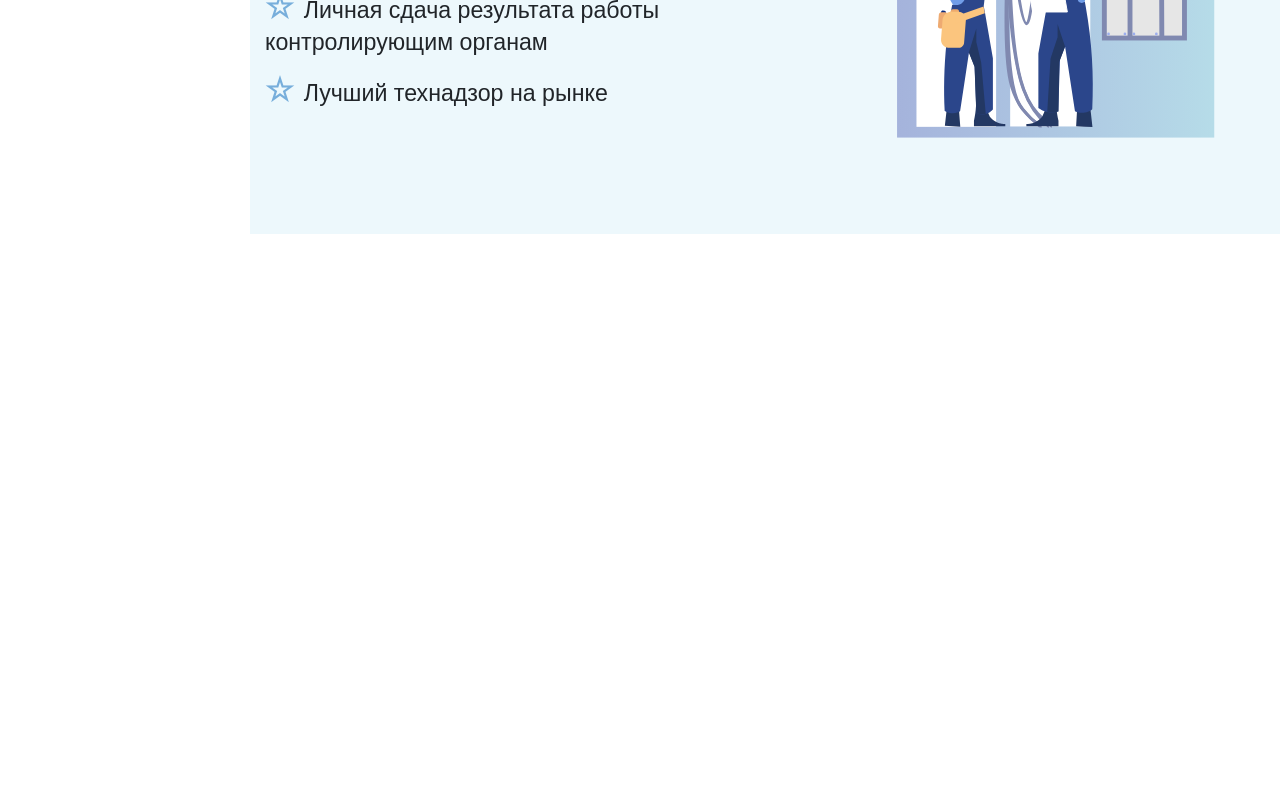
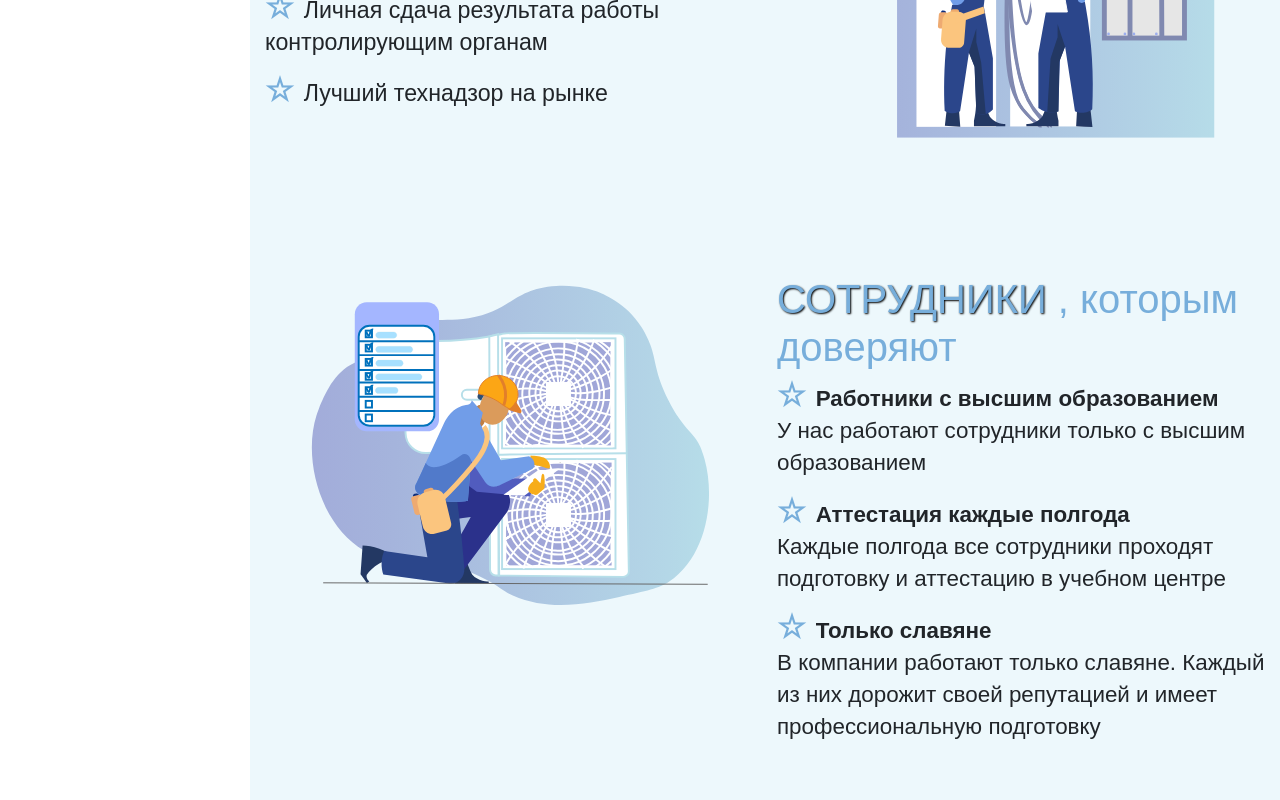
Before and after one commit to AnigalHub/GroupOfCompaniesMAG, a Vue app: page / in a window 1280 px wide. Shown: the part 1617-2417 px from the top of the page. Before the commit the page ends 1851 px from the top, so only its background shows below. Built offline with nearby package versions, Linux system fonts and the light colour scheme.

Commit message:
добавлен компонент Employees

```diff
--- a/src/App.vue
+++ b/src/App.vue
@@ -4,6 +4,7 @@
       <Home/>
       <About/>
       <Advantages/>
+      <Employees/>
   </div>
 </template>
 
@@ -12,13 +13,16 @@
     import Home from './components/Home.vue'
     import About from "@/components/About";
     import Advantages from "@/components/Advantages";
+    import Employees from "@/components/Employees";
 
 export default {
   name: 'App',
   components: {
+      Employees,
       Advantages,
       About,
-    Home, SidebarMenu,
+      Home,
+      SidebarMenu,
   }
 }
 </script>
```
